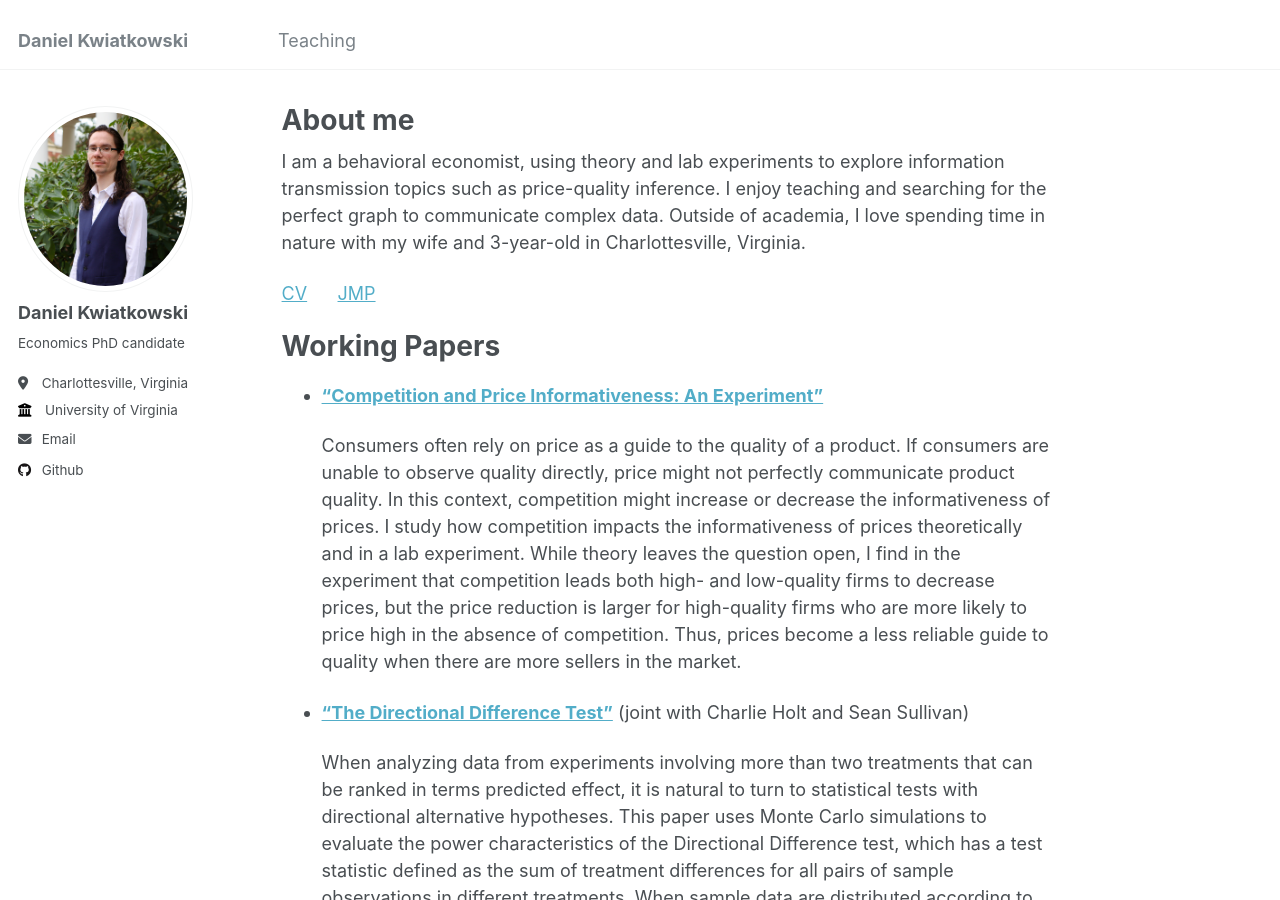
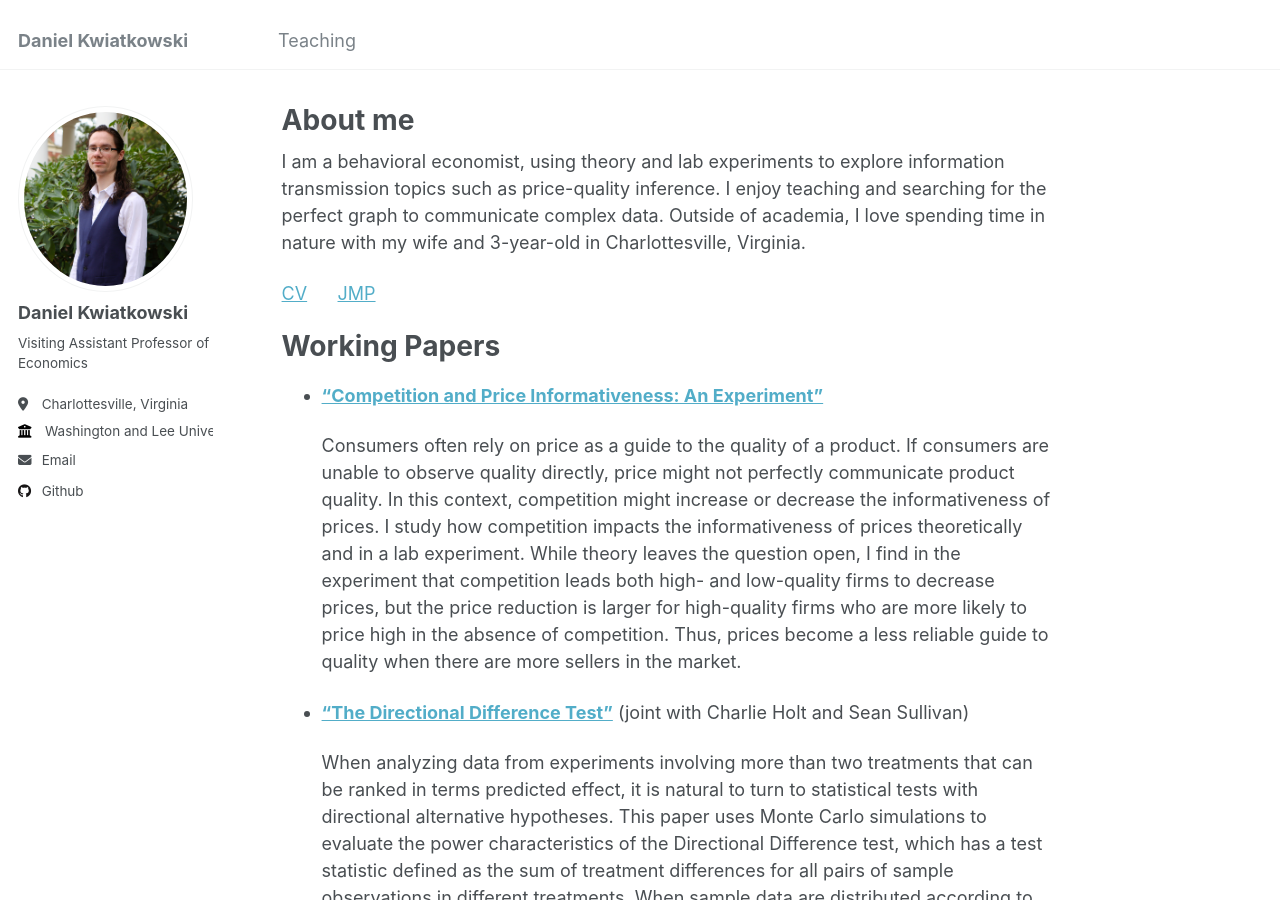
Before and after one commit to dvkwiat/dvkwiat.github.io, a Jekyll site: the page built from _pages/about.md, in a window 1280 px wide and 900 px high. Built offline with Jekyll 4.4.1, drawn with Linux system fonts in a browser that asks for light colours.

Commit message:
Update _config.yml

```diff
--- a/_config.yml
+++ b/_config.yml
@@ -11,7 +11,7 @@ locale                   : "en-US"
 title                    : "Daniel Kwiatkowski"
 title_separator          : "-"
 name                     : &name "Daniel Kwiatkowski"
-description              : &description "Economics PhD candidate"
+description              : &description "Visiting Assistant Professor of Economics"
 url                      : https://dvkwiat.github.io # the base hostname & protocol for your site e.g. "https://mmistakes.github.io"
 baseurl                  : "" # the subpath of your site, e.g. "/blog"
 repository               : "dvkwiat.github.io"
@@ -24,11 +24,11 @@ author:
   avatar           : "profile.jpg"
   name             : "Daniel Kwiatkowski"
   pronouns         : # example: "she/her"
-  bio              : "Economics PhD candidate"
+  bio              : "Visiting Assistant Professor of Economics"
   location         : "Charlottesville, Virginia"
-  employer         : "University of Virginia"
+  employer         : "Washington and Lee University"
   uri              : # URL
-  email            : "dvk9af@virginia.edu"
+  email            : "dkwiatkowski@wlu.edu"
 
   # Academic websites
   arxiv            : # URL - Update with the correct link to your profile
```
